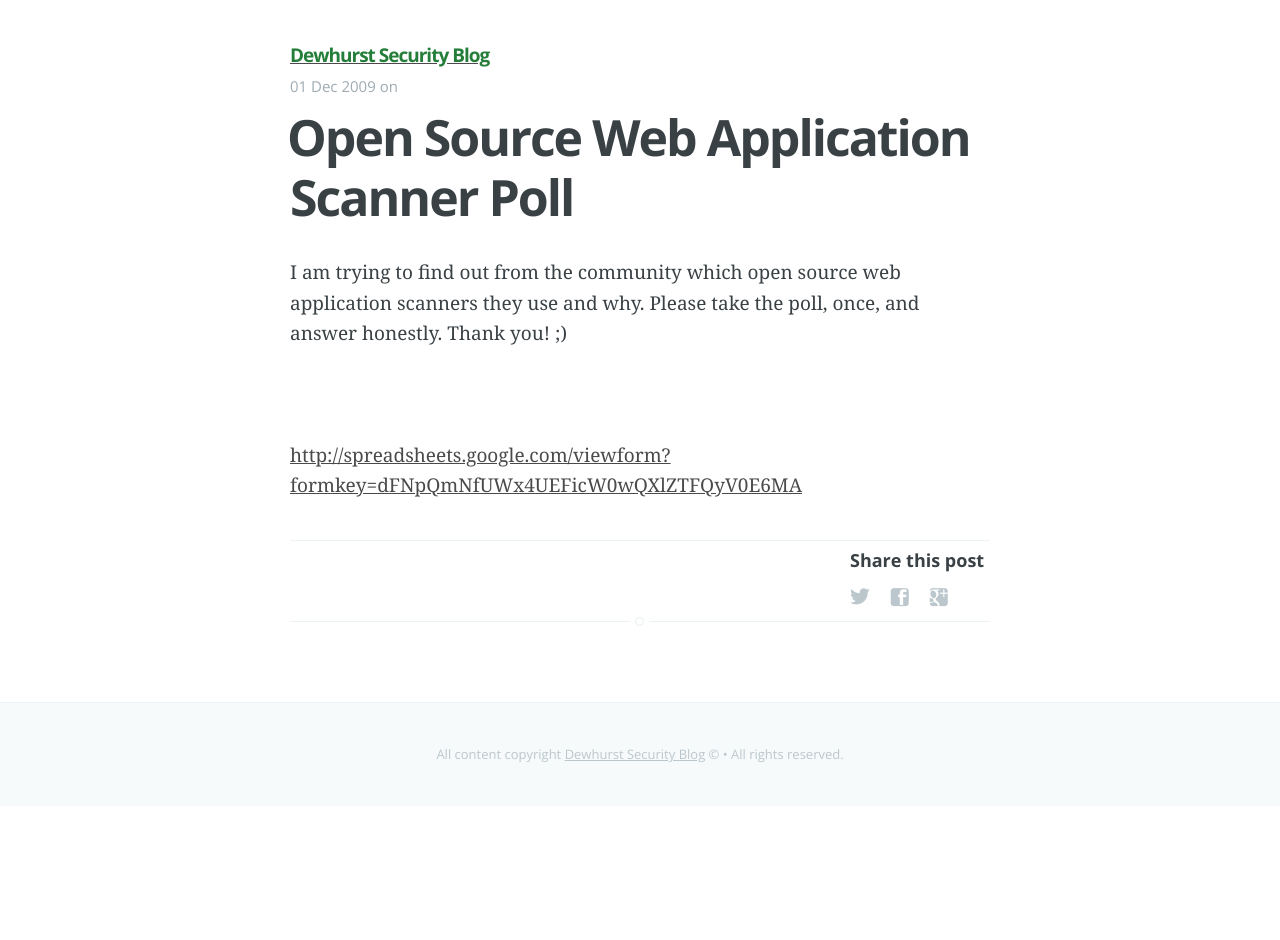
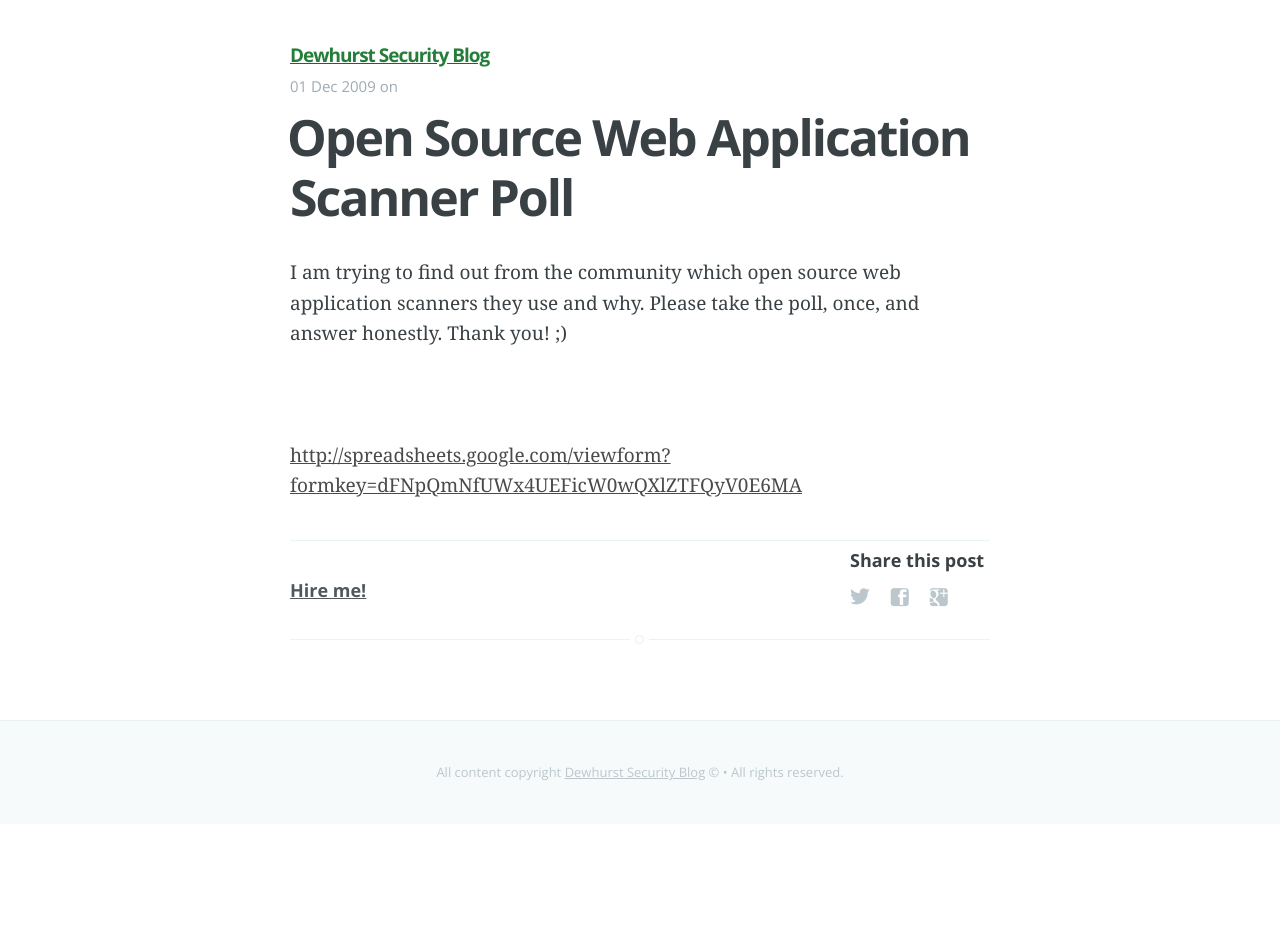
Before and after one commit to ethicalhack3r/ethicalhack3r.github.io, a Jekyll site: the page built from _posts/2009-12-01-open-source-web-application-scanner-poll.markdown, in a window 1280 px wide. Built offline with Jekyll 4.4.1, drawn with Linux system fonts in a browser that asks for light colours; Markdown is read by kramdown in place of the engine named in the settings.

Commit message:
Update post.html
Add hire me link

```diff
--- a/_layouts/post.html
+++ b/_layouts/post.html
@@ -45,20 +45,9 @@ archive: false
         {% endif %}
 
         <footer class="post-footer">
-        	<!-- If we want to display author's name and bio -->
-            {% if site.author %}
-                <section class="author">
-                	<header> <a href="{{ site.baseurl }}"> <img class="profile" src="/assets/images/profile.png" alt="Author's profile picture"></a></header>
-                	<article>
-                		<!-- Author Name -->
-                    	<h4> {{ site.author }} </h4>
-                    	<!-- Author Bio -->
-                    	<p>
-                    		Here goes the author description. You might want to place some links too in here
-                    	</p>
-                    </article>
-                </section>
-            {% endif %}
+            <section class="hire-me">
+              <h4><a href="http://dewhurstsecurity.com/hire_me.html">Hire me!</a></h4>
+            </section>
 
             <section class="share">
                 <h4>Share this post</h4>
```
